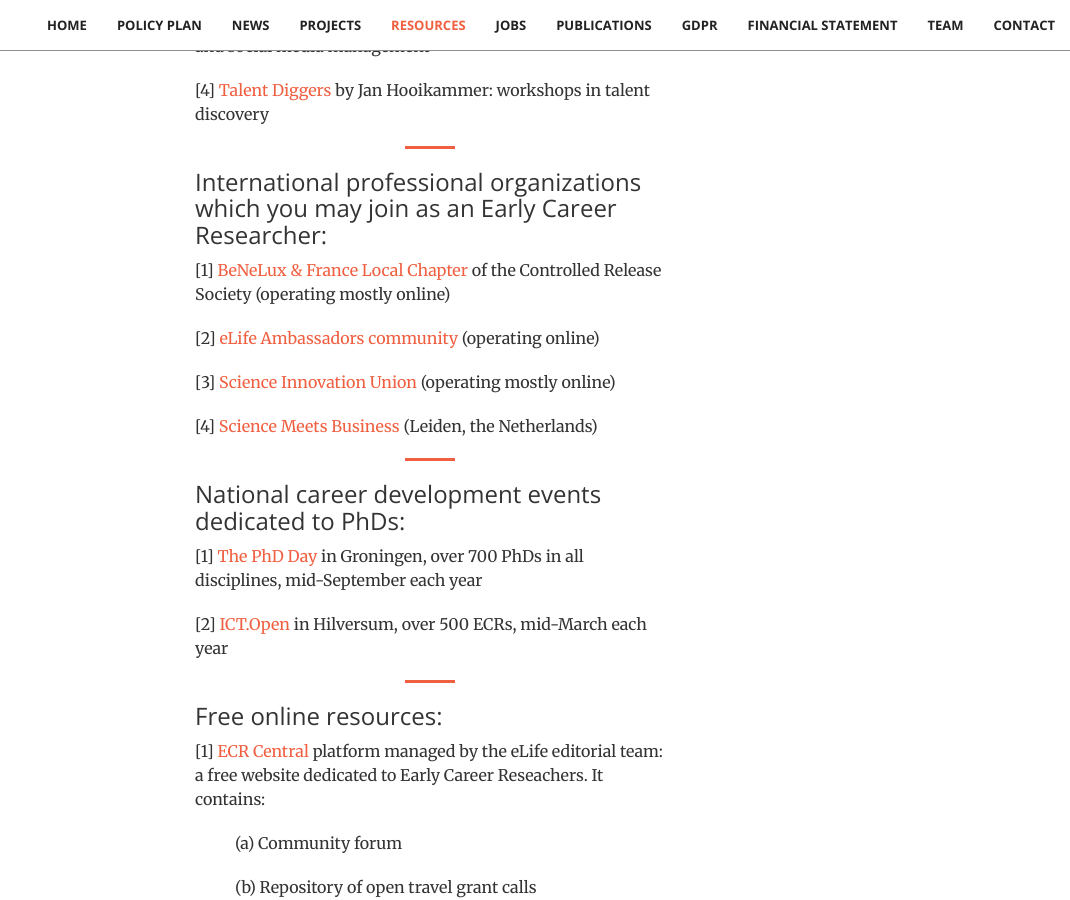
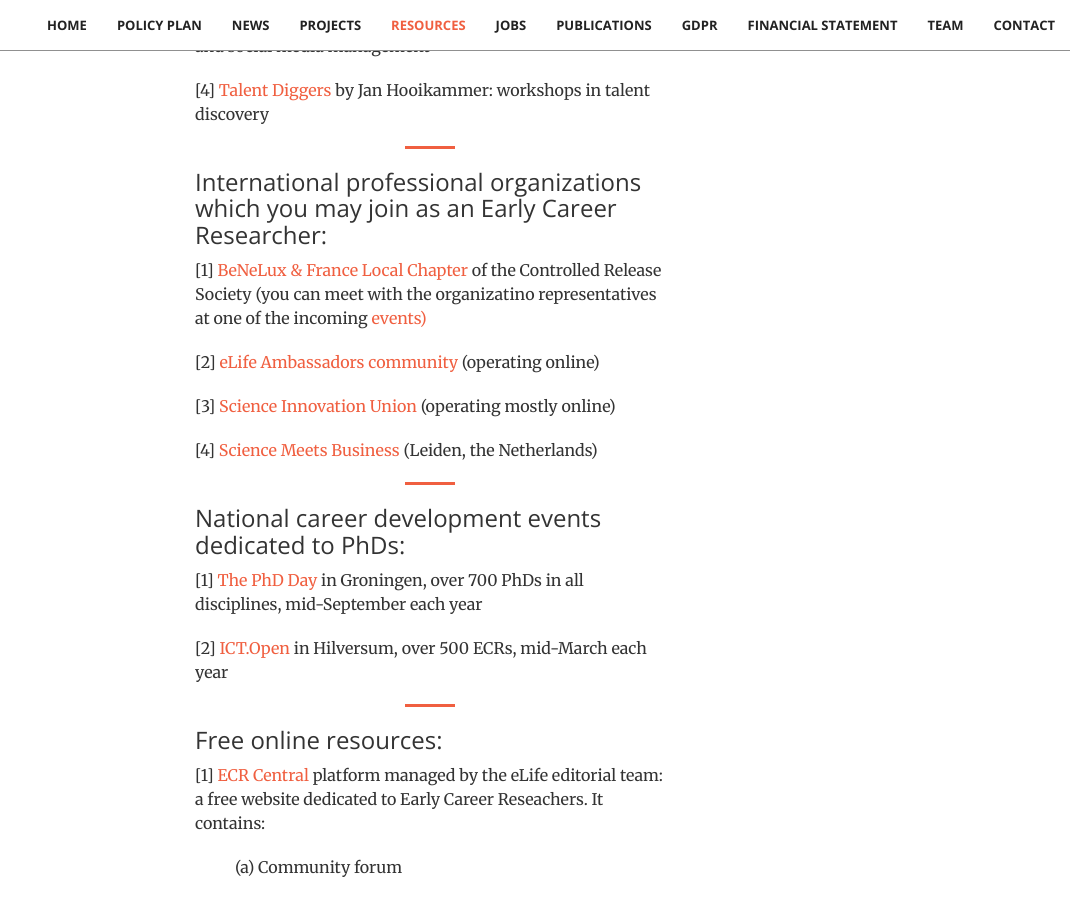
Before and after one commit to stichting-solaris/stichting-solaris.github.io, a Jekyll site: the page built from index.html, in a window 1280 px wide and 900 px high, scrolled down 10765 px. Shown: the whole window, without its empty margins (210-1280 px from the left). Built offline with Jekyll 4.4.1, drawn with Linux system fonts in a browser that asks for light colours.

Commit message:
Update resources.html

```diff
--- a/_includes/resources.html
+++ b/_includes/resources.html
@@ -59,7 +59,8 @@
                 <h3 class="section-heading">International professional organizations which you may join as an
                     Early Career Researcher:</h3>
                 <p>[1] <a href="https://bnlf-crs.org/home">BeNeLux & France Local Chapter</a> of the
-                    Controlled Release Society (operating mostly online)</p>
+                    Controlled Release Society (you can meet with the organizatino representatives at one of the incoming
+                    <a href="https://bnlf-crs.org/events">events)</a></p>
 
                 <p>[2] <a href="#elifeAmbassadors">eLife Ambassadors community</a> (operating online)</p>
 
```
